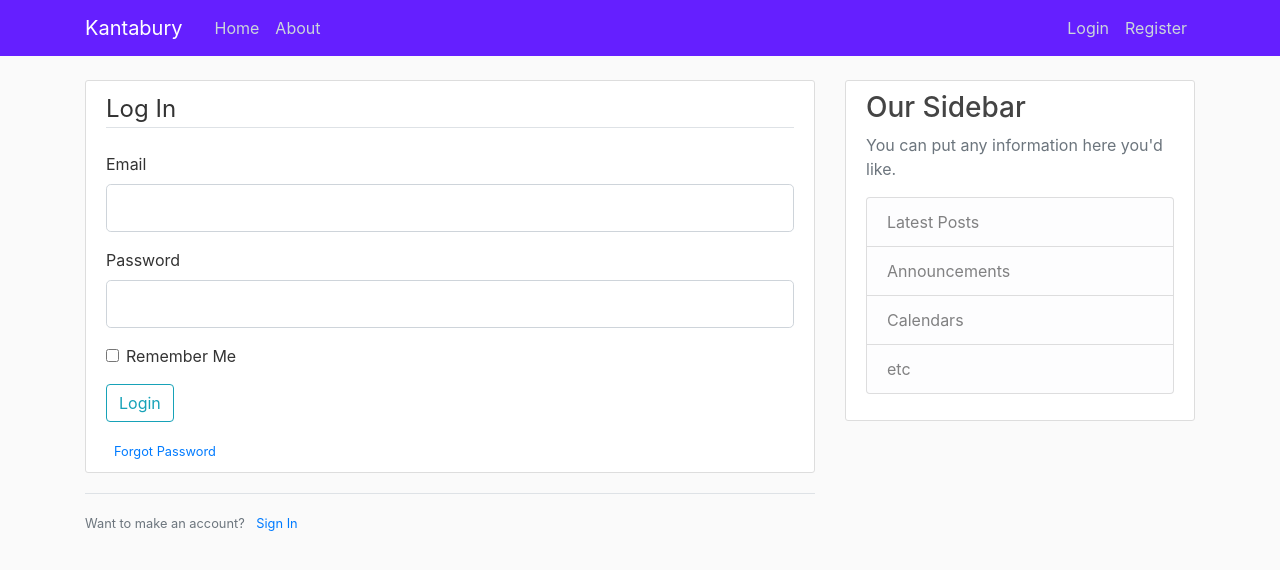
After one commit to ShaadHussain/Kantabury, a Flask app: page /login in a window 1280 px wide. The commit adds this page. Shown: the top 570 px of the page. Run offline with Flask 2, Linux system fonts and the light colour scheme; some libraries are stand-ins or nearby versions.

Commit message:
Added a tooon. Check the diff

```diff
--- a/kanta_flask.py
+++ b/kanta_flask/routes.py
@@ -1,10 +1,8 @@
-from flask import Flask, render_template, url_for, flash, redirect
-from forms import RegistrationForm, LoginForm
+from flask import render_template, url_for, flash, redirect
+from kanta_flask import app
+from kanta_flask.models import User, Post
+from kanta_flask.forms import RegistrationForm, LoginForm
 
-
-app = Flask(__name__)
-
-app.config['SECRET_KEY'] = 'mysecretkey'
 posts = [
 
    {
@@ -36,16 +34,17 @@
 def register():
     form = RegistrationForm()
     if form.validate_on_submit():
-        flash(f'Account created for {form.username.data}!', 'success') #"success" here is what's called a category, see layout.html, 28:38 at vid 3
+        flash(f'Account created for {form.username.data}!', 'success') #"success" here is what's called a Bootstrap category, see layout.html, 28:38 at vid 3
         return redirect(url_for('home'))
     return render_template('register.html', title="Register", form=form)
 
 @app.route("/login", methods=['GET', 'POST'])
 def login():
     form = LoginForm()
+    if form.validate_on_submit():
+        if form.email.data == 'admin@blog.com' and form.password.data == "password":
+            flash('You have been logged in!', 'success')
+            return redirect(url_for('home'))
+        else:
+            flash('Login Unsuccessful. Please check your credentials.', 'danger')
     return render_template('login.html', title="Login", form=form)
-
-
-
-if __name__ == '__main__':
-    app.run(debug=True)
--- a/templates/layout.html
+++ b/kanta_flask/templates/layout.html
@@ -10,7 +10,7 @@
        {% if title %}
     <title>Kantabury About - {{ title }} </title>
     {% else %}
-        <title>BCBCBCB Kanta About </title>
+        <title>Kanta BCBCBCB </title>
     {% endif %}
 </head>
 <body>
@@ -24,13 +24,13 @@
             </button>
             <div class="collapse navbar-collapse" id="navbarToggle">
               <div class="navbar-nav mr-auto">
-                <a class="nav-item nav-link" href="/">Home</a>
-                <a class="nav-item nav-link" href="/about">About</a>
+                <a class="nav-item nav-link" href="{{ url_for('home') }}" }}>Home</a>
+                <a class="nav-item nav-link" href="{{ url_for('about') }}">About</a>
               </div>
               <!-- Navbar Right Side -->
               <div class="navbar-nav">
-                <a class="nav-item nav-link" href="/login">Login</a>
-                <a class="nav-item nav-link" href="/register">Register</a>
+                <a class="nav-item nav-link" href="{{ url_for('login') }}">Login</a>
+                <a class="nav-item nav-link" href="{{ url_for('register') }}">Register</a>
               </div>
             </div>
           </div>
--- /dev/null
+++ b/kanta_flask/templates/login.html
@@ -0,0 +1,58 @@
+{% extends "layout.html" %}
+
+{% block content %}
+<div class="content-section">
+    <form method="POST" action="">
+        {{ form.hidden_tag() }}
+        <fieldset class="form-group">
+            <legend class="border-bottom mb-4">Log In</legend>
+
+                <div class="form-group">
+                    {{ form.email.label(class="form-control-label")}}
+                    {% if form.email.errors %}
+                            {{ form.email(class="form-control form-control-lg is-invalid")}}
+                            <div class="invalid-feedback">
+                                {% for error in form.email.errors %}
+                                    <span> {{ error }} </span>
+                                {% endfor %}
+                            </div>
+
+                        {% else %}
+                        {{ form.email(class="form-control form-control-lg") }}
+                        {% endif %}
+                </div>
+                <div class="form-group">
+                    {{ form.password.label(class="form-control-label")}}
+                    {% if form.password.errors %}
+                            {{ form.password(class="form-control form-control-lg is-invalid")}}
+                            <div class="invalid-feedback">
+                                {% for error in form.password.errors %}
+                                    <span> {{ error }} </span>
+                                {% endfor %}
+                            </div>
+
+                        {% else %}
+                        {{ form.password(class="form-control form-control-lg") }}
+                        {% endif %}
+                </div>
+
+                <div class="form-check">
+                    {{ form.remember(class="form-check-input")}}
+                    {{ form.remember.label(class="form-check-label")}}
+                </div>
+            </fieldset>
+                <div class="form-group">
+                    {{ form.submit(class="btn btn-outline-info ")}}
+                </div>
+                <small class="text-muted ml-2">
+                    <a href="#">Forgot Password</a>
+                </small>
+    </form>
+</div>
+<div class="border-top pt-3">
+    <small class="text-muted">
+        Want to make an account? <a class="ml-2"
+                            href="{{url_for('register')}}">Sign In</a>
+    </small>
+</div>
+{% endblock content %}
--- /dev/null
+++ b/run.py
@@ -0,0 +1,4 @@
+from kanta_flask import app
+
+if __name__ == '__main__':
+    app.run(debug=True)
```
Also changed, not shown: kanta_flask/__init__.py (added, +11 -0 lines), kanta_flask/models.py (added, +22 -0 lines), kanta_flask/templates/register.html (added, +78 -0 lines), templates/register.html (deleted, +0 -48 lines), kanta_flask/forms.py (renamed from forms.py), kanta_flask/site.db (added), kanta_flask/static/main.css (renamed from static/main.css), kanta_flask/templates/about.html (renamed from templates/about.html), kanta_flask/templates/home.html (renamed from templates/home.html), site.db (added).
